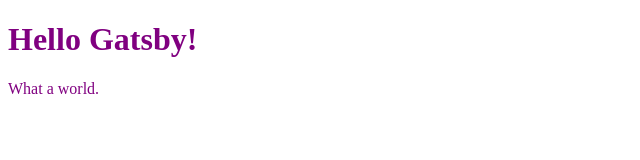
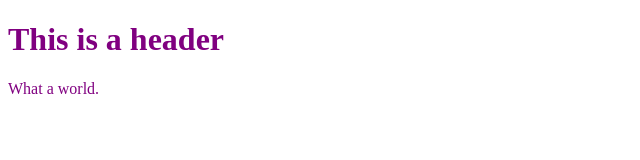
Before and after one commit to sreejithvs333/gatsby-starter, a Gatsby site: page /about in a window 1280 px wide. Shown: the whole page, without its empty margins (0-640 px from the left). Built offline with nearby package versions, Linux system fonts and the light colour scheme; Gatsby itself is replaced by a stand-in of ours.

Commit message:
add header component

```diff
--- /dev/null
+++ b/src/components/header.js
@@ -0,0 +1,5 @@
+import React from "react";
+
+export default function Header() {
+  return <h1> This is a header</h1>;
+}
--- a/src/pages/about.js
+++ b/src/pages/about.js
@@ -1,9 +1,10 @@
 import React from 'react';
+import Header from '../components/header';
 
 export default function About() {
   return (
     <div style={{ color: `purple` }}>
-      <h1>Hello Gatsby!</h1>
+      <Header/>
       <p>What a world.</p>
     </div>
   );
```
